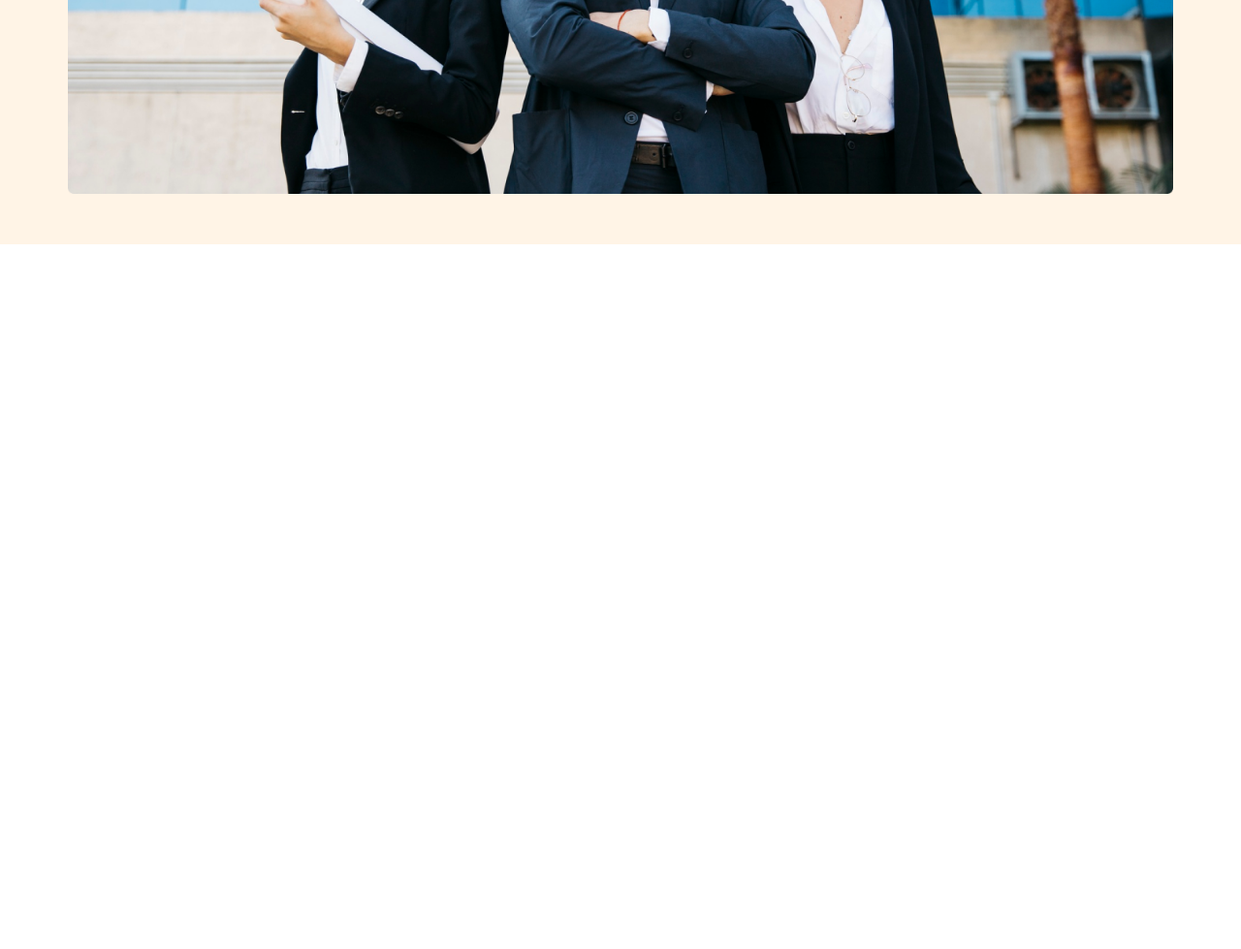
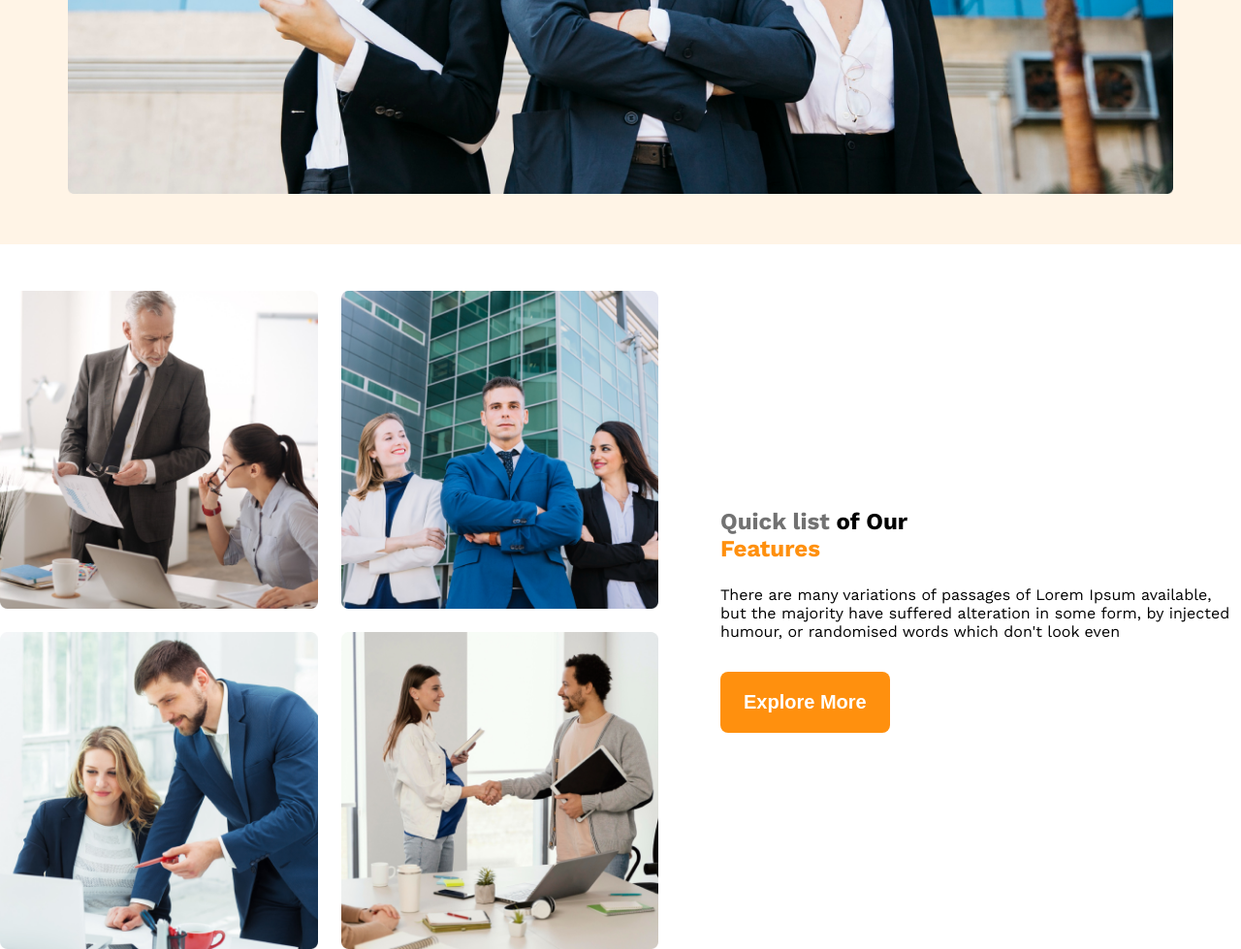
Before and after one commit to oliullahakib/module9-project-g3-architect, a plain HTML site: page index.html in a window 1280 px wide. Shown: the part 772-1751 px from the top of the page at 97% size. Before the commit the page ends 1072 px from the top, so only its background shows below. Drawn offline with nearby package versions, Linux system fonts and the light colour scheme.

Commit message:
quick list of features section added

```diff
--- a/index.html
+++ b/index.html
@@ -33,7 +33,21 @@
             </div>
         </section>
     </header>
-    <main></main>
+    <main>
+        <section class="quick-list-features">
+            <div class="img-collage">
+                <img src="./images/team1.png" alt="">
+                <img src="./images/team2.png" alt="">
+                <img src="./images/team3.png" alt="">
+                <img src="./images/team4.png" alt="">
+            </div>
+            <div class="quick-list-content">
+                <h2 class="seciton-title"><span class="title-part1 dark3">Quick list</span> of Our <br> <span class="title-part2">Features</span></h2>
+                <p class="section-discription">There are many variations of passages of Lorem Ipsum available, but the majority have suffered alteration in some form, by injected humour, or randomised words which don't look even</p>
+                <button class="primary-btn">Explore More</button>
+            </div>
+        </section>
+    </main>
     <footer></footer>
 </body>
 
--- a/styles/g3-architect.css
+++ b/styles/g3-architect.css
@@ -9,15 +9,16 @@
 }
 
 /* gloval veriable */
-*{
+* {
     margin: 0;
     padding: 0;
 }
+
 :root {
 
-    --dark1:  rgba(19, 19, 19, 1);
-    --dark2:  rgba(66, 66, 66, 1);
-    --dark3:  rgba(114, 114, 114, 1);
+    --dark1: rgba(19, 19, 19, 1);
+    --dark2: rgba(66, 66, 66, 1);
+    --dark3: rgba(114, 114, 114, 1);
 }
 
 /* share styles */
@@ -30,10 +31,12 @@
     font-weight: 700;
 
 }
-.section-details{
- margin-top: 2rem ;
- color: var(--dark2);
+
+.section-details {
+    margin-top: 2rem;
+    color: var(--dark2);
 }
+
 .dark1 {
     color: rgba(19, 19, 19, 1);
 }
@@ -51,7 +54,7 @@
 }
 
 .primary-btn {
-    background-color:rgba(255, 144, 14, 1) ;
+    background-color: rgba(255, 144, 14, 1);
     color: white;
     font-size: 1.25rem;
     font-weight: 600;
@@ -99,41 +102,115 @@
     font-weight: 700;
     color: var(--dark1);
 }
+
 .banner-img {
     max-width: 1440px;
     margin: 3rem auto;
     padding-bottom: 3rem;
 }
-.banner-img img{
+
+.banner-img img {
     width: 100%;
 }
 
+/* main section style star */
+main {
+    max-width: 1440px;
+    margin: 0 auto;
+}
+
+/* quick list of features section start */
+.quick-list-features {
+    display: flex;
+    gap: 4rem;
+    align-items: center;
+    justify-content: center;
+}
+
+.img-collage {
+    display: grid;
+    grid-template-columns: repeat(2, 1fr);
+    gap: 1.5rem;
+    max-width: 80vw;
+}
+
+.img-collage img {
+    width: 100%;
+}
+
+.quick-list-content {
+    max-width: 537px;
+}
+.title-par1{
+    font-weight: 500;
+}
+.title-part2{
+    color: #FF900E;
+    margin-bottom: 1.5rem;
+    display: block;
+}
 /* resposive quary of mobile  */
 @media screen and (max-width:576px) {
-    .nav-bar,.nav-links{
+
+    .nav-bar,
+    .nav-links {
         flex-direction: column;
 
     }
-    .nav-bar,.nav-links{
-       text-align: center;
+
+    .nav-bar,
+    .nav-links {
+        text-align: center;
     }
-    .nav-links{
+
+    .nav-links {
         gap: 1em;
         margin: 1em 0;
     }
 
+    .quick-list-features {
+        flex-direction: column;
+    }
+
+    .img-collage {
+        grid-template-columns: repeat(1, 1fr);
+    }
+
+    .quick-list-content {
+        text-align: center;
+    }
 }
+
+/* responsive quary for table */
+
+
 @media screen and (min-width:576px) and (max-width:992px) {
-    .nav-bar,.nav-links{
+
+    .nav-bar,
+    .nav-links {
         flex-direction: column;
 
     }
-    .nav-bar,.nav-links{
-       text-align: center;
+
+    .nav-bar,
+    .nav-links {
+        text-align: center;
     }
-    .nav-links{
+
+    .nav-links {
         gap: 1em;
         margin: 1em 0;
     }
 
+    .quick-list-features {
+        flex-direction: column;
+    }
+
+    .img-collage {
+        grid-template-columns: repeat(2, 1fr);
+    }
+
+    .quick-list-content {
+        text-align: center;
+    }
 }
```
